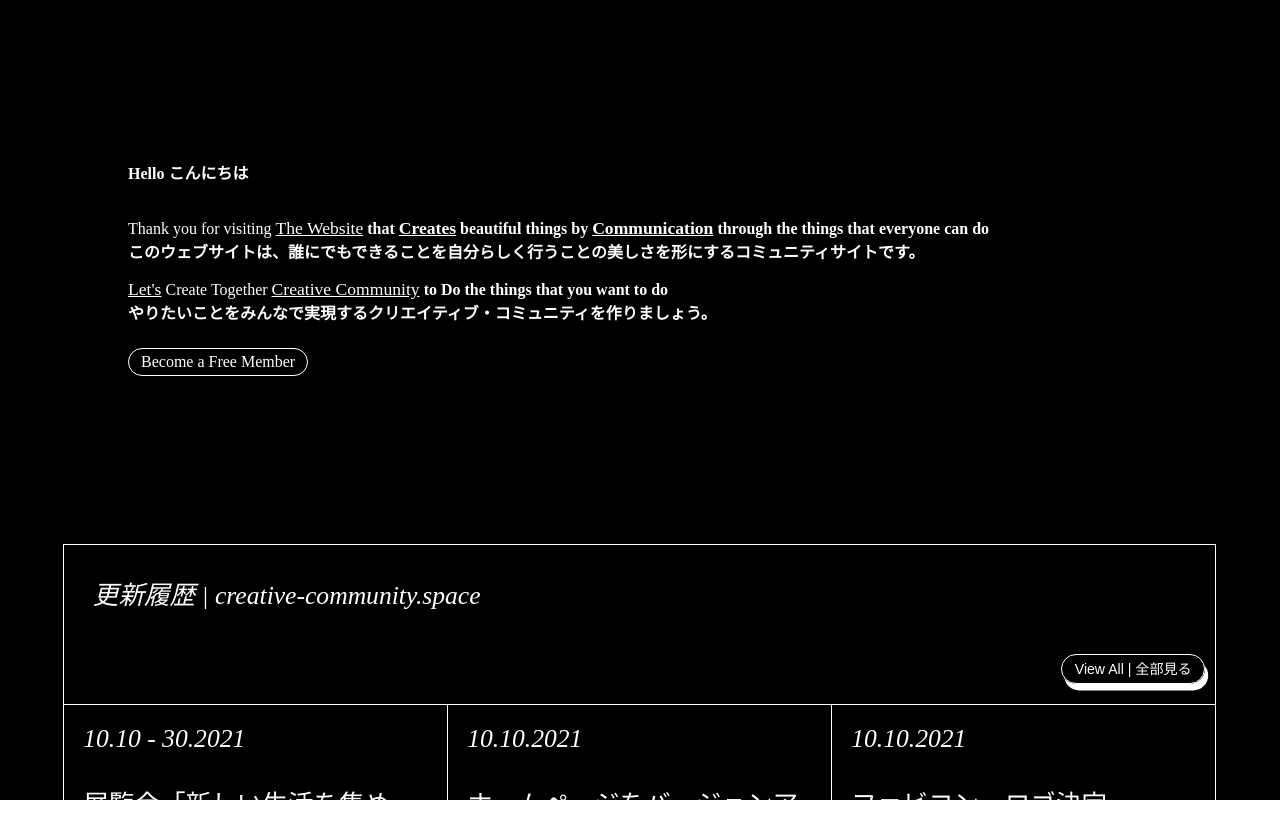
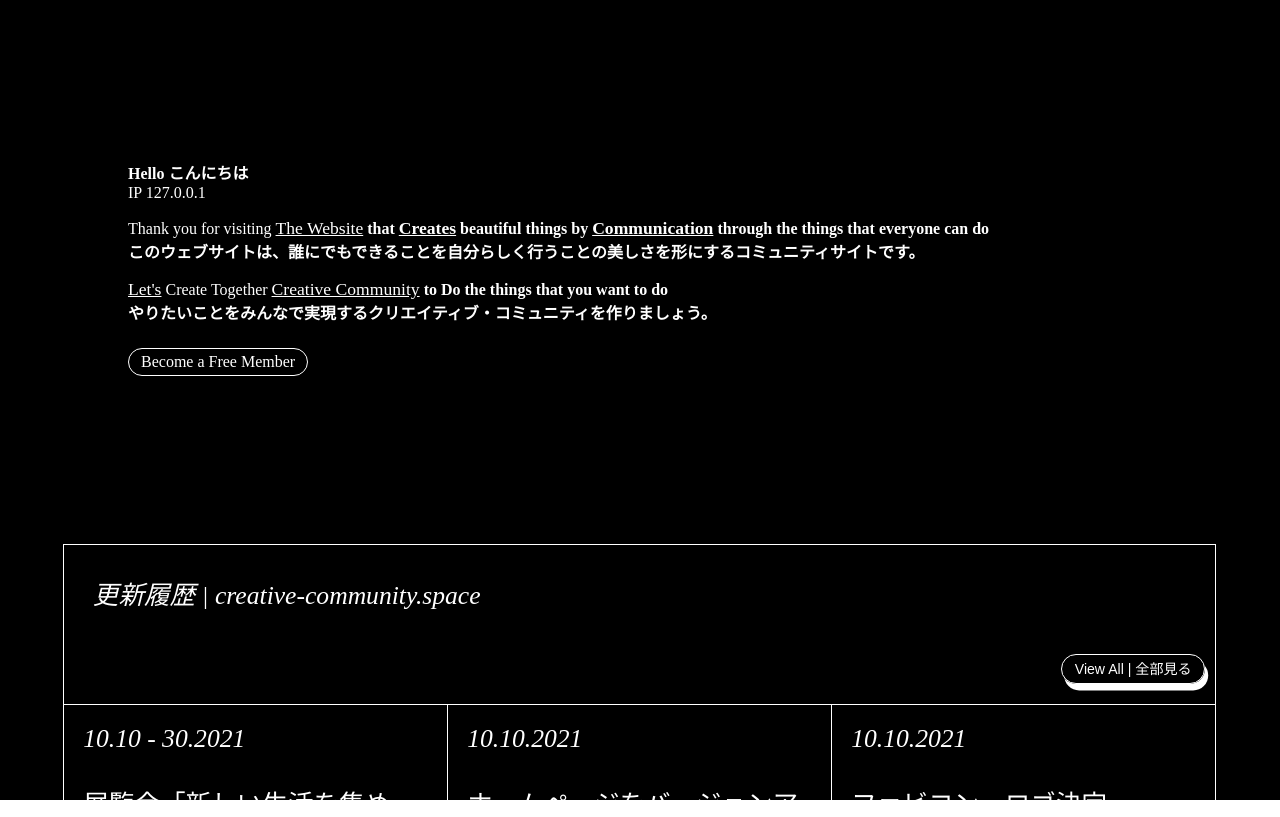
Before and after one commit to creative-community-pehu/index, a PHP site: page / in a window 1280 px wide. Shown: the top 817 px of the page. Run offline with PHP 8.4, Linux system fonts and the light colour scheme; some libraries are stand-ins or nearby versions.

Commit message:
Update index.php

```diff
--- a/index.php
+++ b/index.php
@@ -25,8 +25,7 @@ body {margin:0; padding:0;}
 #greeting #hello {
     filter: invert();
 }
-#greeting #hello #join,
-#greeting #hello .ip {
+#greeting #hello #join {
     filter: invert(1);
 }
 #ver #grid div:nth-child(n + 7),
```
